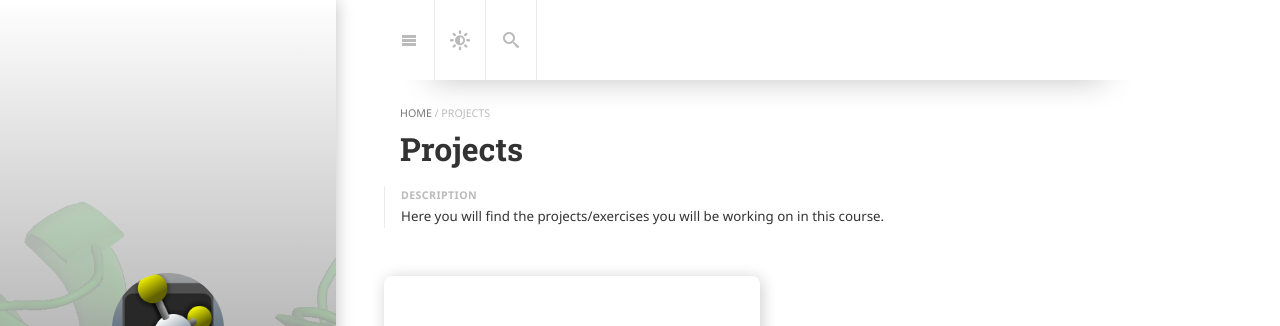
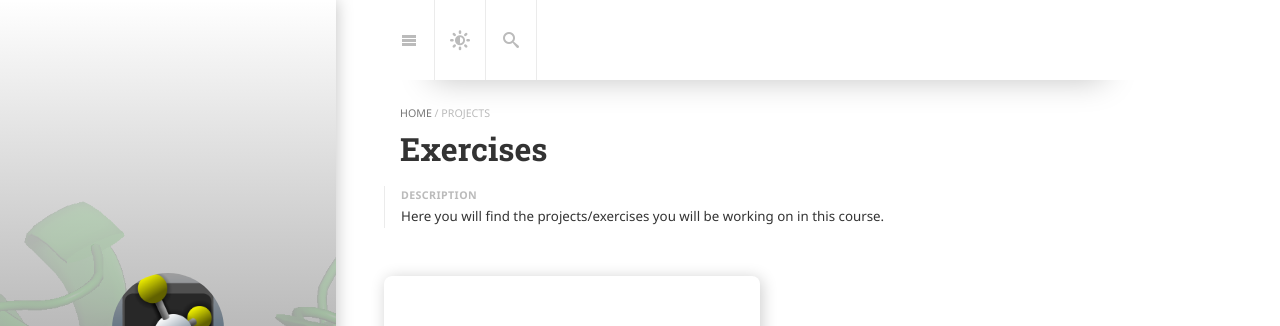
Before and after one commit to kierandidi/bioinformatics-course-hd, a Jekyll site: the page built from projects.md, in a window 1280 px wide and 1057 px high. Shown: the top 326 px of the window. Built offline with Jekyll 4.4.1, drawn with Linux system fonts in a browser that asks for light colours; cached includes are drawn as plain includes; nearby versions of some CDN libraries; some web fonts are replaced; library files that are not in the unit come from our copies.

Commit message:
Changed titles of exercises and resources pages

```diff
--- a/projects.md
+++ b/projects.md
@@ -1,6 +1,6 @@
 ---
 layout: projects
-title: Projects
+title: Exercises
 show_collection: projects
 description: >
   Here you will find the projects/exercises you will be working on in this course.
```
Also changed, not shown: publications.md (+1 -2 lines).
